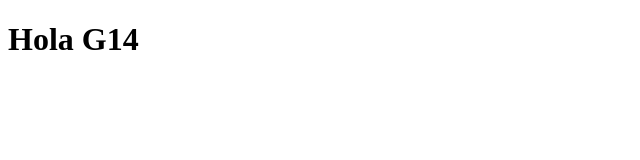
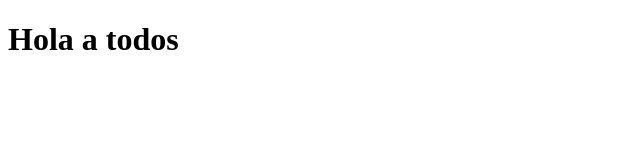
Before and after one commit to WFernandoc07/gitGitHubColaborativo_G14, a plain HTML site: page index.html in a window 1280 px wide. Shown: the whole page, without its empty margins (0-640 px from the left). Drawn offline with Linux system fonts and the light colour scheme.

Commit message:
trabajando en la rama development

```diff
--- a/index.html
+++ b/index.html
@@ -7,6 +7,6 @@
     <title>Document</title>
 </head>
 <body>
-    <h1>Hola G14</h1>
+    <h1>Hola a todos</h1>
 </body>
 </html>
```
